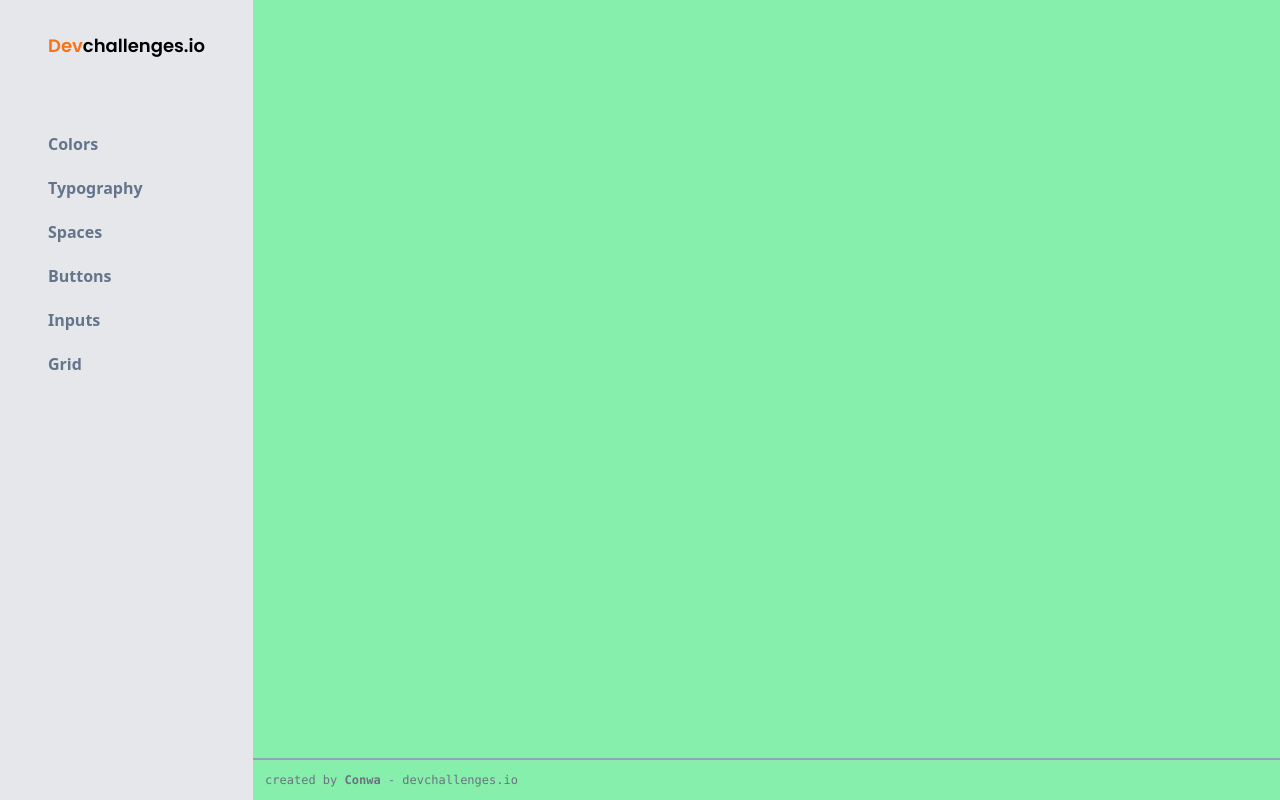
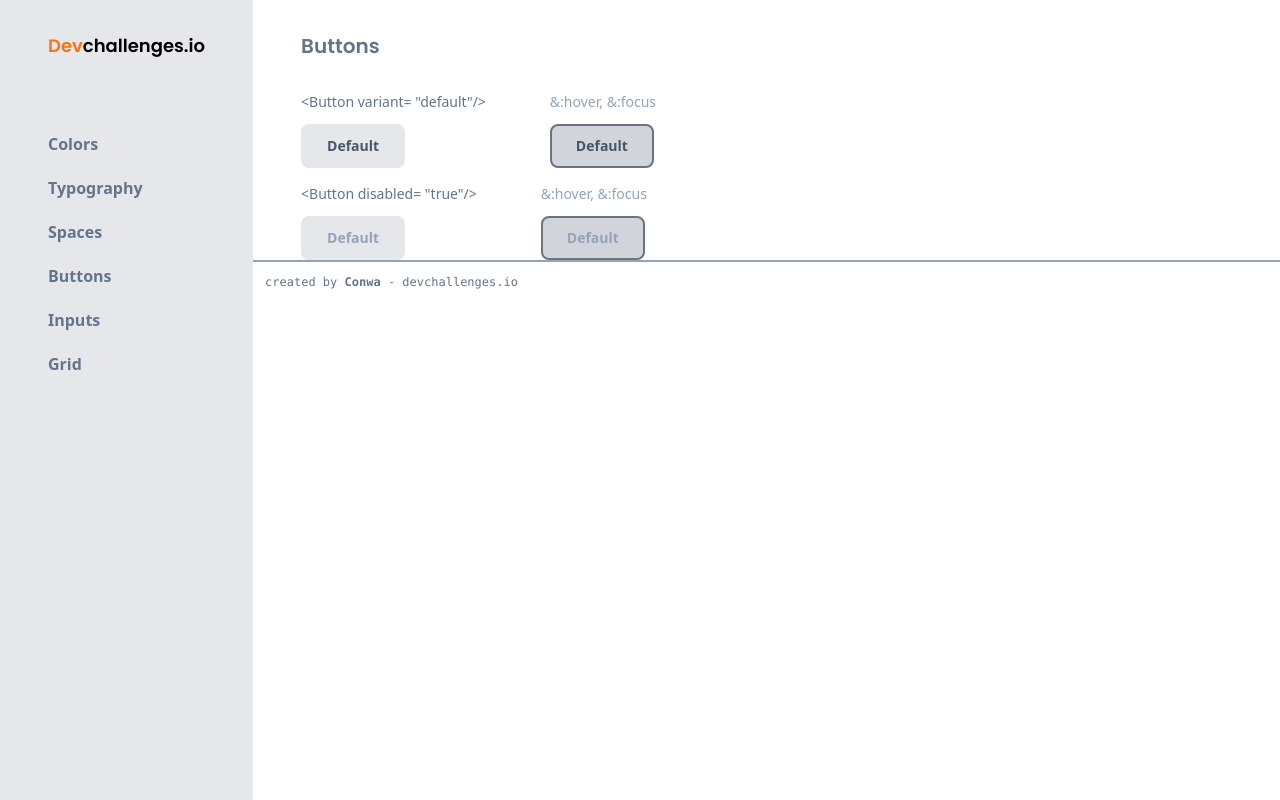
Before and after one commit to Conwa/reusable-button-component, a React (Vite) app: page / in a window 1280 px wide. Built offline with nearby package versions, Linux system fonts and the light colour scheme.

Commit message:
working on it

```diff
--- a/src/App.jsx
+++ b/src/App.jsx
@@ -1,13 +1,18 @@
+import ButtonList from "./components/ButtonList";
 import Footer from "./components/Footer";
 import Navbar from "./components/Navbar";
 
 function App() {
   return (
-    <div className="h-screen w-screen bg-green-300">
+    <div className="min-h-screen w-screen">
       <div className="flex h-full">
         {" "}
         <Navbar />
-        <Footer />
+        <div className="flex h-full w-full flex-col">
+          <ButtonList />
+
+          <Footer />
+        </div>
       </div>
     </div>
   );
--- /dev/null
+++ b/src/components/Button.jsx
@@ -0,0 +1,76 @@
+const ButtonVariant = {
+  text: "bg-white hover:bg-blue-100 text-blue-500 border-0",
+  outline: "border-blue-500 bg-white hover:bg-blue-100 text-blue-500",
+  default: "hover:border-gray-500 bg-gray-200 hover:bg-gray-300 text-slate-600",
+};
+
+const ButtonVariantHover = {
+  text: "bg-blue-100 text-blue-500 border-0",
+  outline: "border-blue-500 bg-blue-100 text-blue-500",
+  default: "border-gray-500 bg-gray-300 text-slate-600",
+};
+
+const ButtonSize = {
+  small: "px-5 py-2 text-xs",
+  medium: "px-6 py-2.5 text-sm",
+  large: "px-7 py-3 text-base",
+};
+
+const ButtonDisabled =
+  "disabled:pointer-events-none disabled:text-slate-400 disabled:hover:bg-inherit";
+
+const Button = (props) => {
+  const {
+    variant = "default",
+    disabled = false,
+    startIcon,
+    endIcon,
+    size = "medium",
+  } = { ...props };
+
+  const labels = { ...props };
+
+  const buttonStyle = `w-fit rounded-lg border-2 font-semibold `;
+
+  const buttonStyleDefinitive = `
+  ${buttonStyle}
+  ${ButtonVariant[variant]}
+  ${ButtonSize[size]}
+  ${disabled ? ButtonDisabled : null}
+  `;
+  const buttonStyleDefinitiveHover = `${buttonStyle}
+  ${ButtonVariantHover[variant]}
+  ${ButtonSize[size]}
+  ${disabled ? ButtonDisabled : null}`;
+
+  return (
+    <div className="flex gap-16">
+      {" "}
+      <div className="flex flex-col">
+        <p className="pb-3 text-sm text-slate-500 ">
+          {" "}
+          {`<Button`}
+          {Object.entries(labels).map((el) => (
+            <span>
+              {" "}
+              {el[0]}= "{el[1].toString()}"
+            </span>
+          ))}
+          {`/>`}{" "}
+        </p>
+
+        <button disabled={disabled} className={buttonStyleDefinitive}>
+          {startIcon} Default {endIcon}
+        </button>
+      </div>
+      <div className="flex flex-col">
+        <p className="pb-3 text-sm text-slate-400">&:hover, &:focus</p>
+        <button disabled={disabled} className={buttonStyleDefinitiveHover}>
+          Default
+        </button>
+      </div>
+    </div>
+  );
+};
+
+export default Button;
--- /dev/null
+++ b/src/components/ButtonList.jsx
@@ -0,0 +1,18 @@
+import Button from "./Button";
+
+const ButtonList = () => {
+  return (
+    <div className="flex w-full flex-col items-start gap-4 ps-12 pt-8">
+      <h1
+        style={{ fontFamily: "Poppins" }}
+        className="pb-4 text-xl font-semibold text-slate-500"
+      >
+        Buttons
+      </h1>
+      <Button variant={"default"} />
+      <Button disabled={true} />
+    </div>
+  );
+};
+
+export default ButtonList;
--- a/src/components/Footer.jsx
+++ b/src/components/Footer.jsx
@@ -1,12 +1,12 @@
 const Footer = () => {
   return (
     <div className=" mt-auto w-full border-t-2 border-slate-400 p-3">
-      <p className="font-mono text-xs text-gray-500">
+      <p className="cursor-default font-mono text-xs text-slate-500">
         created by{" "}
         <a
           href="https://github.com/Conwa"
           target="_blank"
-          className="font-bold"
+          className="font-bold hover:text-slate-900"
           rel="noreferrer"
         >
           Conwa
--- a/src/components/Navbar.jsx
+++ b/src/components/Navbar.jsx
@@ -1,6 +1,6 @@
 const Navbar = () => {
   return (
-    <div className="bottom-0 left-0 top-0 flex h-full w-fit flex-col gap-4 bg-gray-200 px-12">
+    <div className="bottom-0 left-0 top-0 flex min-h-screen w-fit flex-col gap-4 bg-gray-200 px-12">
       <h1
         style={{ fontFamily: "Poppins" }}
         className="pb-6 pt-8 text-lg font-semibold"
@@ -10,22 +10,34 @@ const Navbar = () => {
       <ul className="flex flex-col gap-5 pt-8 font-semibold text-slate-500">
         {" "}
         <li>
-          <a href="#">Colors</a>
+          <a href="#" className="hover:text-slate-700">
+            Colors
+          </a>
         </li>
         <li>
-          <a href="#">Typography</a>
+          <a href="#" className="hover:text-slate-700">
+            Typography
+          </a>
         </li>
         <li>
-          <a href="#">Spaces</a>
+          <a href="#" className="hover:text-slate-700">
+            Spaces
+          </a>
         </li>
         <li>
-          <a href="#">Buttons</a>
+          <a href="#" className="hover:text-slate-700">
+            Buttons
+          </a>
         </li>
         <li>
-          <a href="#">Inputs</a>
+          <a href="#" className="hover:text-slate-700">
+            Inputs
+          </a>
         </li>
         <li>
-          <a href="#">Grid</a>
+          <a href="#" className="hover:text-slate-700">
+            Grid
+          </a>
         </li>
       </ul>
     </div>
```
